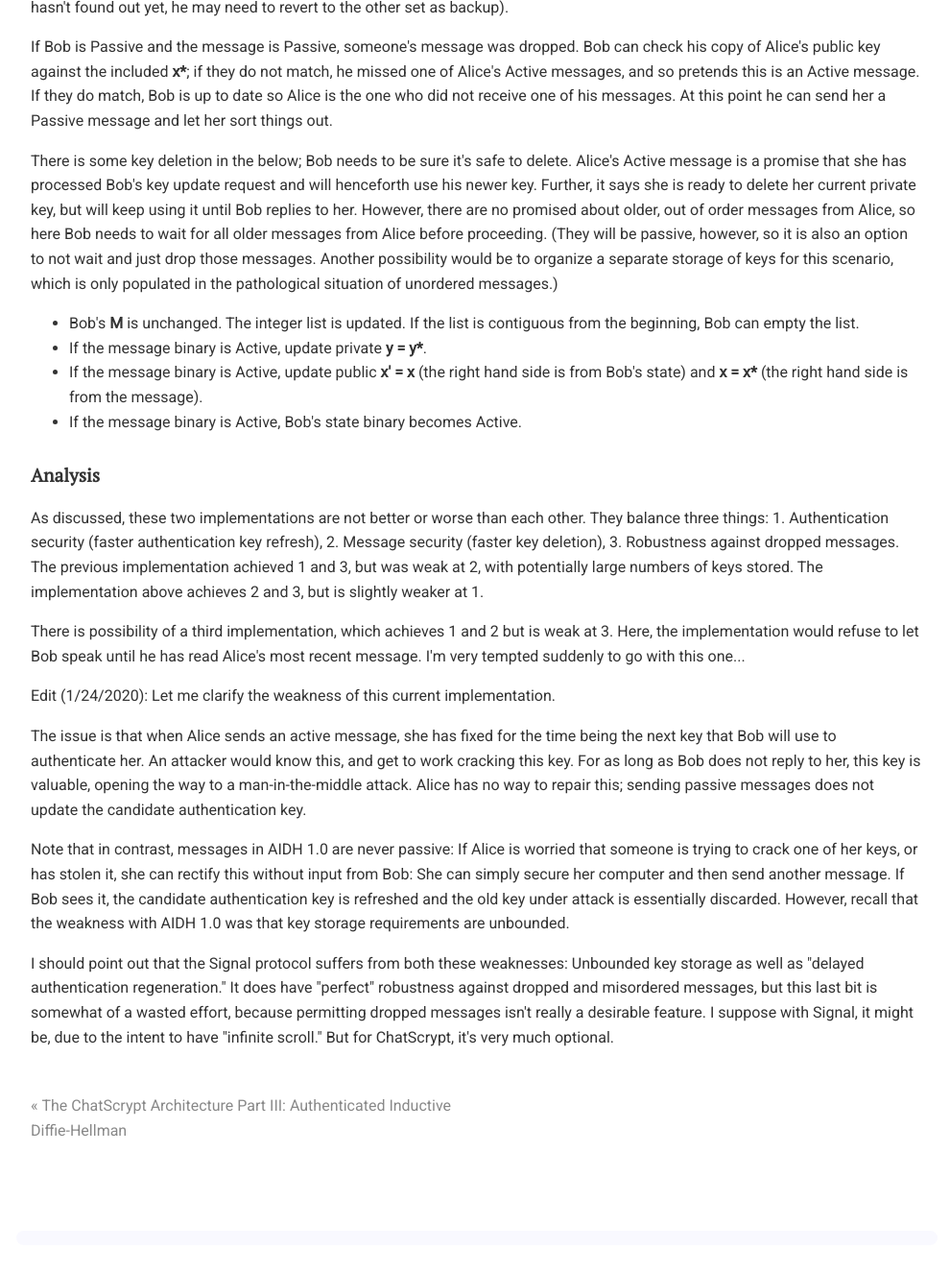
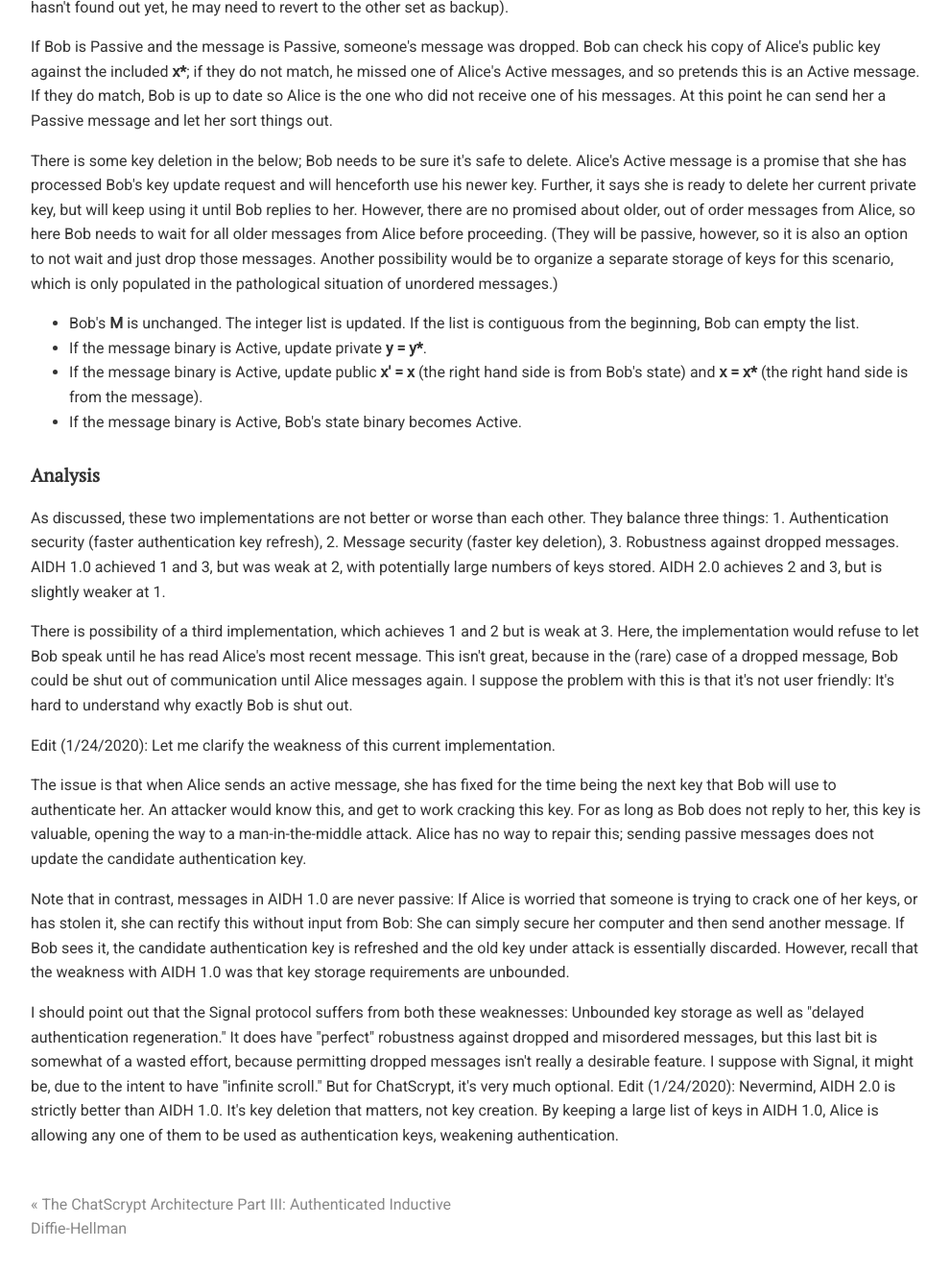
Before and after one commit to chatscrypt/chatscrypt.github.io, a Jekyll site: the page built from _posts/2020-01-24-the-chatscrypt-architecture-part-iv-authenticated-inductive-diffie-hellman-2.html, in a window 1280 px wide and 1400 px high, scrolled down 1849 px. Shown: the top 1325 px of the window at 96% size, without its empty margins (143-1133 px from the left). Built offline with Jekyll 4.4.1, drawn with Linux system fonts in a browser that asks for light colours; comment, search, counter and statistics services are not loaded; before the commit the page ends 3146 px from its top, so only the background shows below that.

Commit message:
Update 2020-01-24-the-chatscrypt-architecture-part-iv-authenticated-inductive-diffie-hellman-2.html

```diff
--- a/_posts/2020-01-24-the-chatscrypt-architecture-part-iv-authenticated-inductive-diffie-hellman-2.html
+++ b/_posts/2020-01-24-the-chatscrypt-architecture-part-iv-authenticated-inductive-diffie-hellman-2.html
@@ -88,9 +88,9 @@ If Bob is Active, he decrypts the message using <b>x', y, r</b>. If he is Passiv
 
 <h2>Analysis</h2>
 
-<p>As discussed, these two implementations are not better or worse than each other. They balance three things: 1. Authentication security (faster authentication key refresh), 2. Message security (faster key deletion), 3. Robustness against dropped messages. The previous implementation achieved 1 and 3, but was weak at 2, with potentially large numbers of keys stored. The implementation above achieves 2 and 3, but is slightly weaker at 1.
+<p>As discussed, these two implementations are not better or worse than each other. They balance three things: 1. Authentication security (faster authentication key refresh), 2. Message security (faster key deletion), 3. Robustness against dropped messages. AIDH 1.0 achieved 1 and 3, but was weak at 2, with potentially large numbers of keys stored. AIDH 2.0 achieves 2 and 3, but is slightly weaker at 1.
 
-<p>There is possibility of a third implementation, which achieves 1 and 2 but is weak at 3. Here, the implementation would refuse to let Bob speak until he has read Alice's most recent message. I'm very tempted suddenly to go with this one...
+<p>There is possibility of a third implementation, which achieves 1 and 2 but is weak at 3. Here, the implementation would refuse to let Bob speak until he has read Alice's most recent message. This isn't great, because in the (rare) case of a dropped message, Bob could be shut out of communication until Alice messages again. I suppose the problem with this is that it's not user friendly: It's hard to understand why exactly Bob is shut out.
 
 <p>Edit (1/24/2020): Let me clarify the weakness of this current implementation.
 
@@ -99,3 +99,5 @@ If Bob is Active, he decrypts the message using <b>x', y, r</b>. If he is Passiv
 <p>Note that in contrast, messages in AIDH 1.0 are never passive: If Alice is worried that someone is trying to crack one of her keys, or has stolen it, she can rectify this without input from Bob: She can simply secure her computer and then send another message. If Bob sees it, the candidate authentication key is refreshed and the old key under attack is essentially discarded. However, recall that the weakness with AIDH 1.0 was that key storage requirements are unbounded.
 
 <p>I should point out that the Signal protocol suffers from both these weaknesses: Unbounded key storage as well as "delayed authentication regeneration." It does have "perfect" robustness against dropped and misordered messages, but this last bit is somewhat of a wasted effort, because permitting dropped messages isn't really a desirable feature. I suppose with Signal, it might be, due to the intent to have "infinite scroll." But for ChatScrypt, it's very much optional.
+
+Edit (1/24/2020): Nevermind, AIDH 2.0 is strictly better than AIDH 1.0. It's key deletion that matters, not key creation. By keeping a large list of keys in AIDH 1.0, Alice is allowing any one of them to be used as authentication keys, weakening authentication.
```
